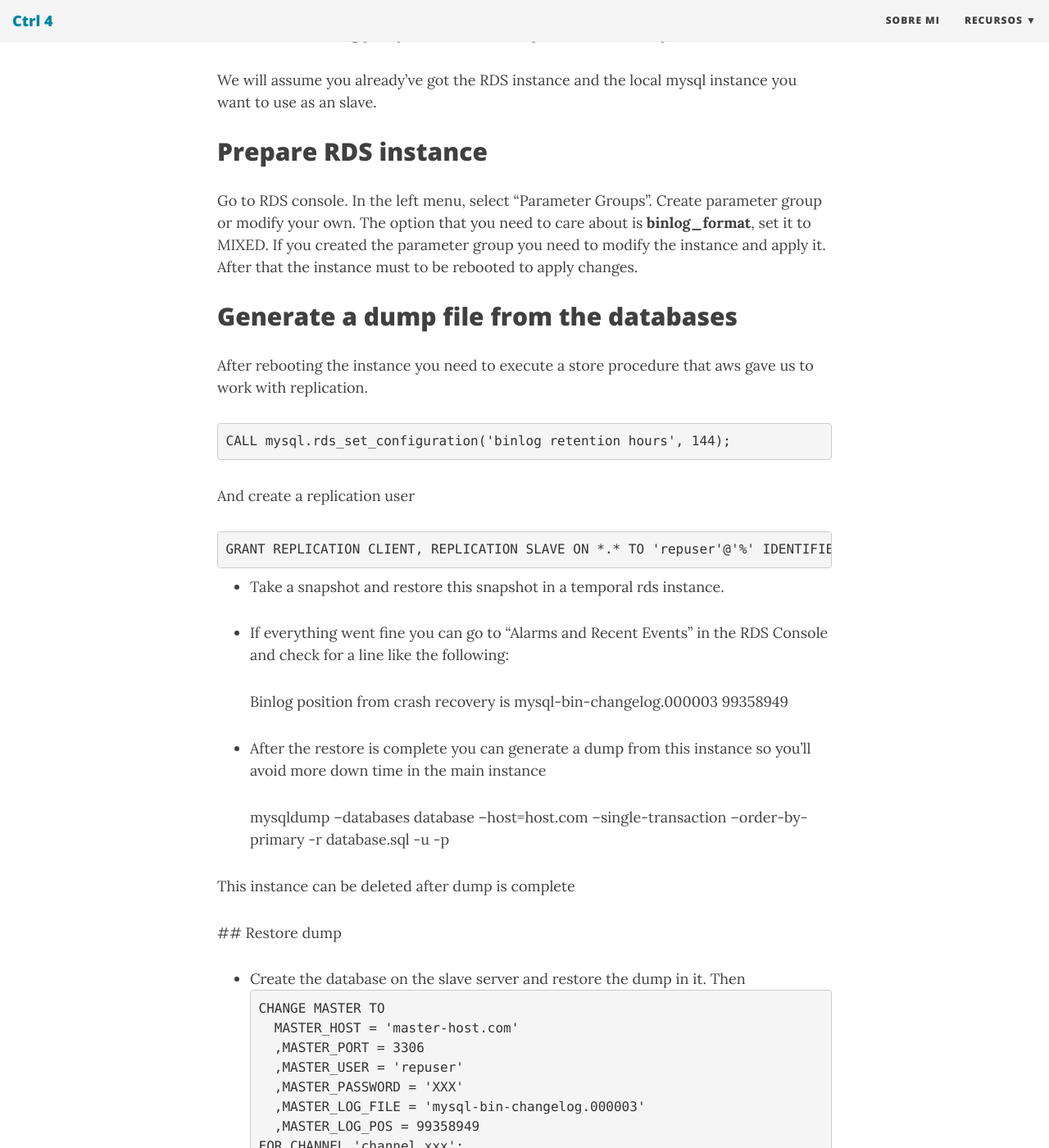
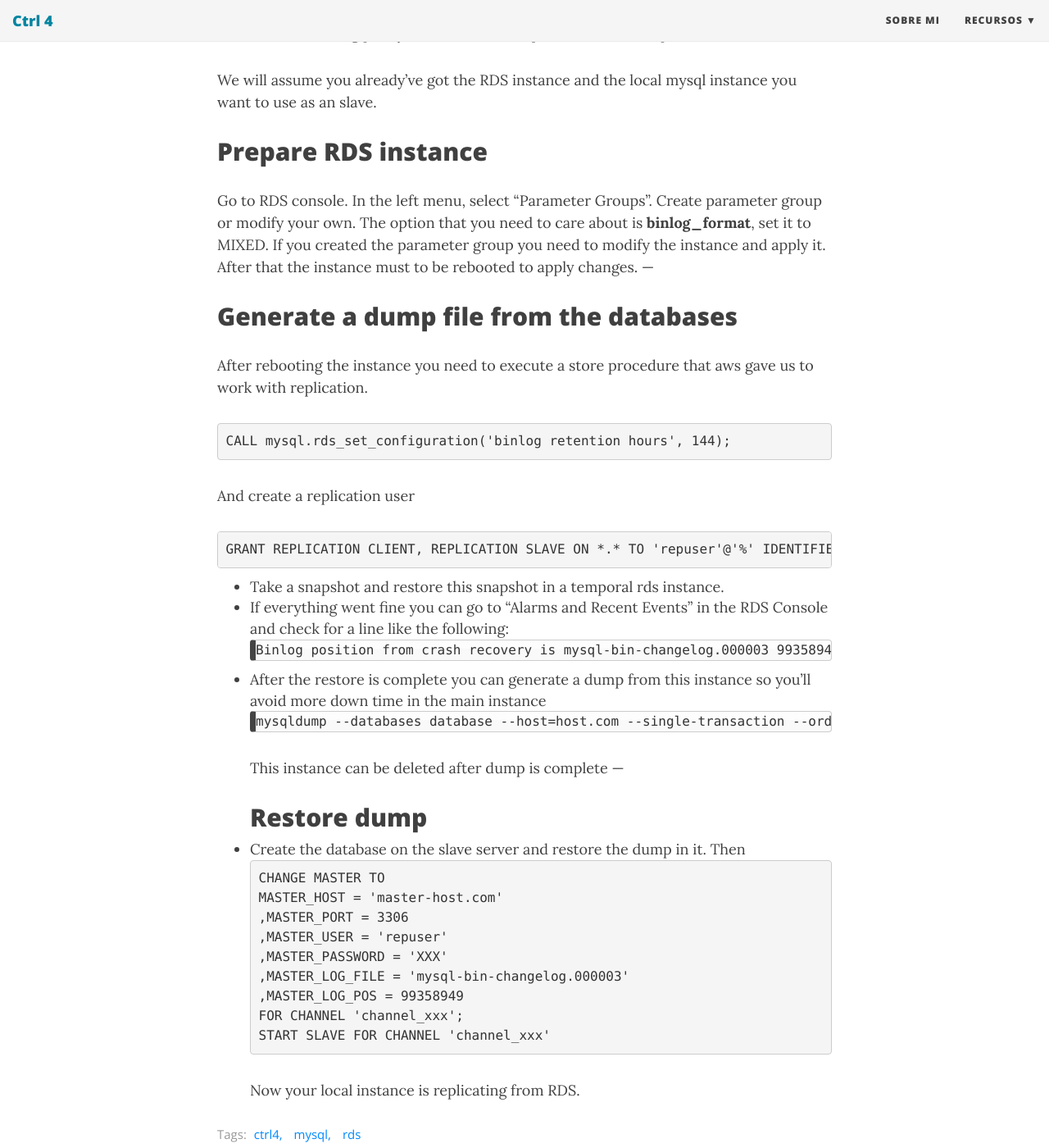
Before and after one commit to Ctrl4/ctrl4.github.io, a Jekyll site: the page built from _posts/2019-11-29-How-to-replicate-from-RDS-to-local.md, in a window 1280 px wide and 1400 px high, scrolled down 353 px. Shown: the whole window at 82% size. Built offline with Jekyll 4.4.1, drawn with Linux system fonts in a browser that asks for light colours; nearby versions of some CDN libraries; comment, search, counter and statistics services are not loaded.

Commit message:
Update 2019-11-29-How-to-replicate-from-RDS-to-local.md

````diff
--- a/_posts/2019-11-29-How-to-replicate-from-RDS-to-local.md
+++ b/_posts/2019-11-29-How-to-replicate-from-RDS-to-local.md
@@ -13,14 +13,12 @@ We will assume you already've got the RDS instance and the local mysql instance
 Go to RDS console. In the left menu, select "Parameter Groups". Create parameter group or modify your own.
 The option that you need to care about is **binlog_format**, set it to MIXED.
 If you created the parameter group you need to modify the instance and apply it. After that the instance must to be rebooted to apply changes.
-
+---
 ## Generate a dump file from the databases
 After rebooting the instance you need to execute a store procedure that aws gave us to work with replication.
-
 ```mysql
 CALL mysql.rds_set_configuration('binlog retention hours', 144);
 ```
-
 And create a replication user
 ```mysql
 GRANT REPLICATION CLIENT, REPLICATION SLAVE ON *.* TO 'repuser'@'%' IDENTIFIED BY 'XXXX';
@@ -28,19 +26,19 @@ GRANT REPLICATION CLIENT, REPLICATION SLAVE ON *.* TO 'repuser'@'%' IDENTIFIED B
 
 * Take a snapshot and restore this snapshot in a temporal rds instance.
 * If everything went fine you can go to "Alarms and Recent Events" in the RDS Console and check for a line like the following:
-
-    Binlog position from crash recovery is mysql-bin-changelog.000003 99358949
-
+```
+Binlog position from crash recovery is mysql-bin-changelog.000003 99358949
+```
 * After the restore is complete you can generate a dump from this instance so you'll avoid more down time in the main instance
-
-    mysqldump --databases database --host=host.com --single-transaction --order-by-primary -r database.sql -u <user> -p
-
- This instance can be deleted after dump is complete
-
- ## Restore dump
- * Create the database on the slave server and restore the dump in it.
- Then
- ```mysql
+```
+mysqldump --databases database --host=host.com --single-transaction --order-by-primary -r database.sql -u <user> -p
+```
+This instance can be deleted after dump is complete
+---
+## Restore dump
+* Create the database on the slave server and restore the dump in it.
+Then
+```mysql
 CHANGE MASTER TO
   MASTER_HOST = 'master-host.com'
   ,MASTER_PORT = 3306
@@ -51,5 +49,4 @@ CHANGE MASTER TO
 FOR CHANNEL 'channel_xxx';
 START SLAVE FOR CHANNEL 'channel_xxx'
 ```
-
- Now your local instance is replicating from RDS.
+Now your local instance is replicating from RDS.
````
